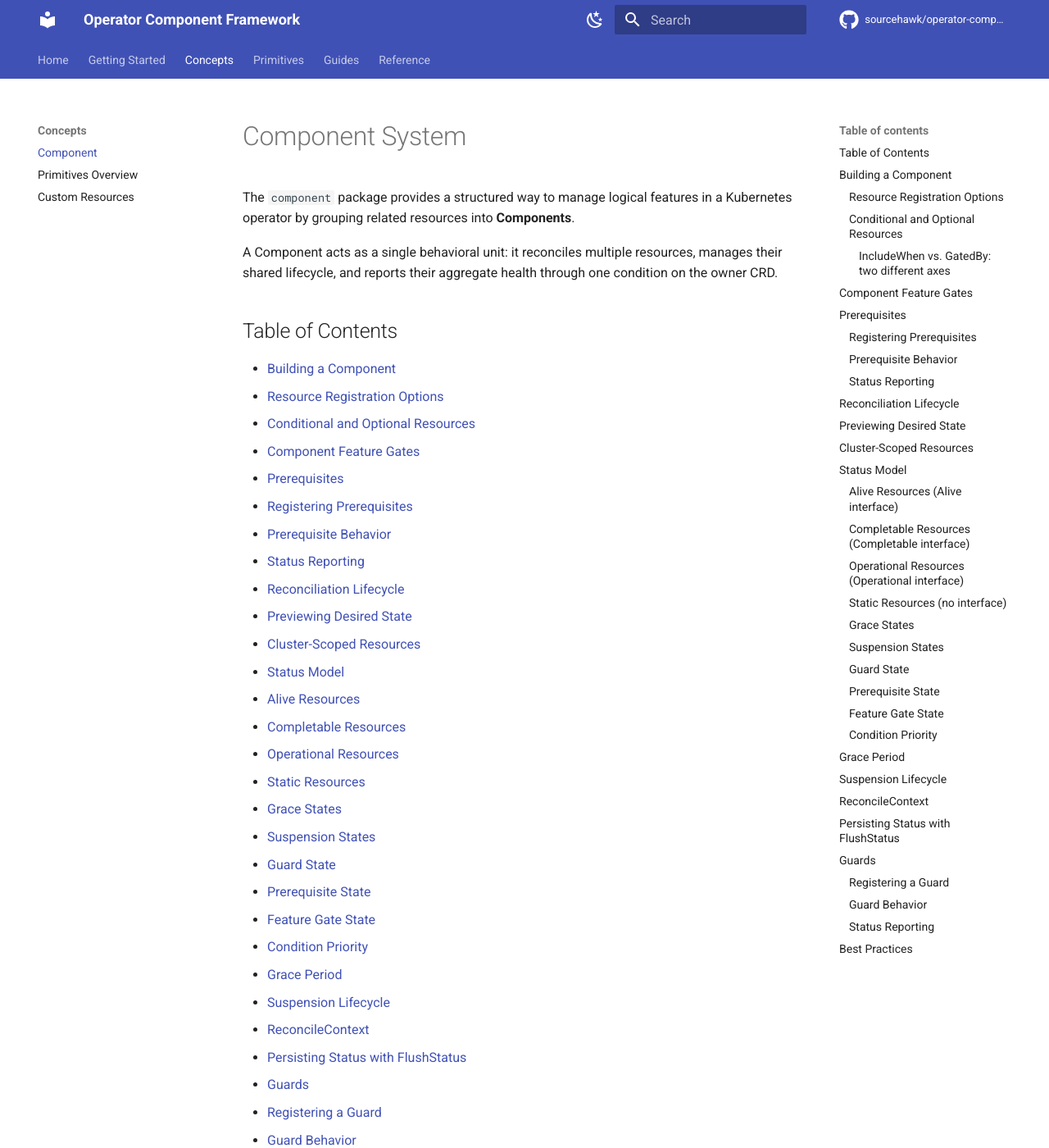
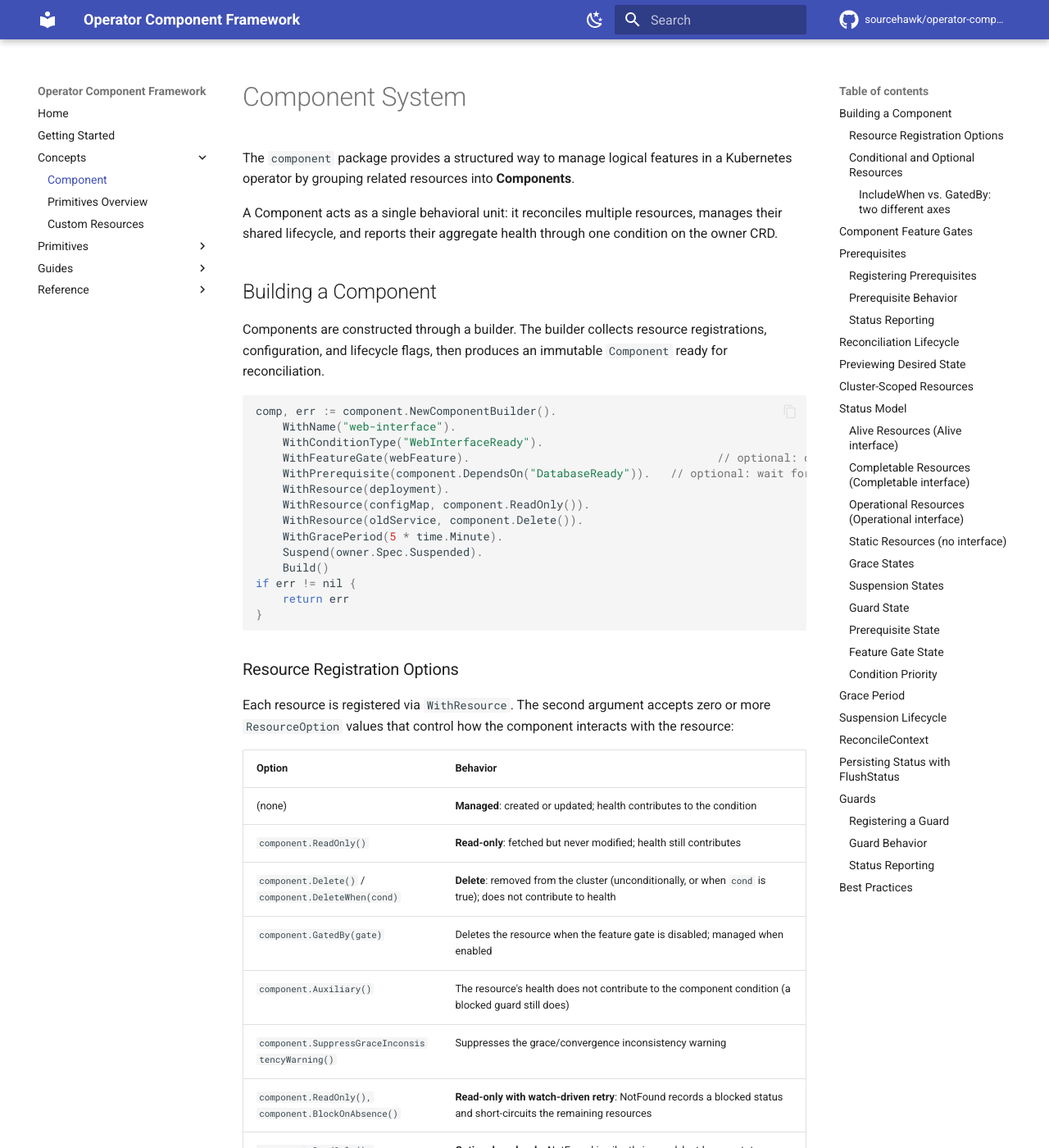
Before and after one commit to sourcehawk/operator-component-framework, an MkDocs documentation site: the page built from docs/component.md, in a window 1280 px wide and 1400 px high. Shown: the whole window at 82% size. Built offline with MkDocs 1.6.1 and Material for MkDocs 9.7.7, drawn with Linux system fonts in a browser that asks for light colours; comment, search, counter and statistics services are not loaded; some of the changed text lies outside the part shown.

Commit message:
docs: address site preview feedback (cards, nav, duplicate TOC)
- Fix grid card rendering: restore 4-space body indentation required by
  Python-Markdown and protect it from prettier with a prettier-ignore marker,
  so card descriptions render inside the card box.
- Persistent left navigation on every page: drop navigation.tabs (and
  navigation.sections) so the home page and all pages show the full nav tree.
- Remove hand-written Table of Contents sections from component, primitives,
  custom-resource, and guidelines pages; Material renders the page TOC in the
  right sidebar, so the in-body TOC was redundant.
- Fix a stale in-page anchor link in component.md.

Co-Authored-By: Claude Opus 4.8 (1M context) <noreply@anthropic.com>

```diff
--- a/docs/component.md
+++ b/docs/component.md
@@ -5,40 +5,6 @@ related resources into **Components**.
 
 A Component acts as a single behavioral unit: it reconciles multiple resources, manages their shared lifecycle, and
 reports their aggregate health through one condition on the owner CRD.
-
-## Table of Contents
-
-- [Building a Component](#building-a-component)
-  - [Resource Registration Options](#resource-registration-options)
-  - [Conditional and Optional Resources](#conditional-and-optional-resources)
-- [Component Feature Gates](#component-feature-gates)
-- [Prerequisites](#prerequisites)
-  - [Registering Prerequisites](#registering-prerequisites)
-  - [Prerequisite Behavior](#prerequisite-behavior)
-  - [Status Reporting](#status-reporting)
-- [Reconciliation Lifecycle](#reconciliation-lifecycle)
-- [Previewing Desired State](#previewing-desired-state)
-- [Cluster-Scoped Resources](#cluster-scoped-resources)
-- [Status Model](#status-model)
-  - [Alive Resources](#alive-resources-alive-interface)
-  - [Completable Resources](#completable-resources-completable-interface)
-  - [Operational Resources](#operational-resources-operational-interface)
-  - [Static Resources](#static-resources-no-interface)
-  - [Grace States](#grace-states)
-  - [Suspension States](#suspension-states)
-  - [Guard State](#guard-state)
-  - [Prerequisite State](#prerequisite-state)
-  - [Feature Gate State](#feature-gate-state)
-  - [Condition Priority](#condition-priority)
-- [Grace Period](#grace-period)
-- [Suspension Lifecycle](#suspension-lifecycle)
-- [ReconcileContext](#reconcilecontext)
-- [Persisting Status with FlushStatus](#persisting-status-with-flushstatus)
-- [Guards](#guards)
-  - [Registering a Guard](#registering-a-guard)
-  - [Guard Behavior](#guard-behavior)
-  - [Status Reporting](#status-reporting-1)
-- [Best Practices](#best-practices)
 
 ## Building a Component
 
@@ -80,7 +46,7 @@ control how the component interacts with the resource:
 
 A read-only resource is not owned by the component, so it is never deleted. `ReadOnly()` is mutually exclusive with
 `Delete()`, `DeleteWhen()`, and `GatedBy()`; combining them is a build error. To conditionally include a read-only
-resource, use [`IncludeWhen`](#includewhen), which omits the resource without deleting it.
+resource, use [`IncludeWhen`](#includewhen-vs-gatedby-two-different-axes), which omits the resource without deleting it.
 
 ### Conditional and Optional Resources
 
--- a/mkdocs.yml
+++ b/mkdocs.yml
@@ -14,11 +14,10 @@ theme:
   icon:
     repo: fontawesome/brands/github
   features:
-    - navigation.tabs
-    - navigation.sections
     - navigation.indexes
     - navigation.top
     - navigation.tracking
+    - navigation.footer
     - toc.follow
     - search.suggest
     - search.highlight
```
Also changed, not shown: docs/custom-resource.md (+0 -28 lines), docs/guidelines.md (+0 -18 lines), docs/index.md (+7 -6 lines), docs/primitives.md (+0 -23 lines).
